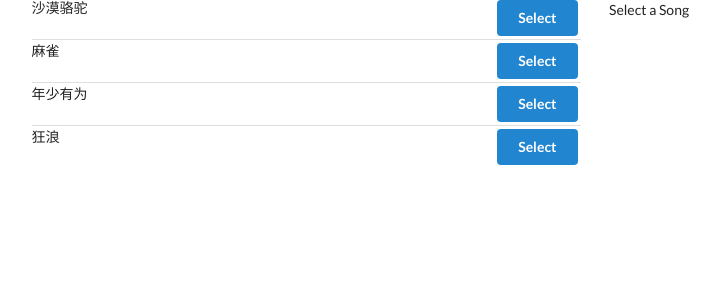
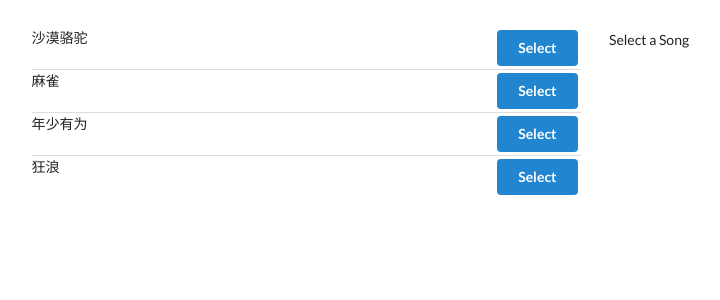
Before and after one commit to xingkongzyx/react-redux, a React (Create React App) app in the folder songs/: page / in a window 1280 px wide. Shown: the top 300 px of the page, without its empty margins (45-765 px from the left). Built offline with nearby package versions, Linux system fonts and the light colour scheme.

Commit message:
final fix for song app

```diff
--- a/songs/src/components/App.js
+++ b/songs/src/components/App.js
@@ -1,13 +1,11 @@
 import React from "react";
 import SongList from "./SongList";
 import SongDetail from "./SongDetail";
-// 如果不明确声明文件而只是声明目录，webpack将默认使用index.js文件
-// 使用{}意味着我们想要import named export from the file
-import { selectSong } from "../actions";
+
 
 const App = () => {
 	return (
-		<div className="ui container grid">
+		<div className="ui container grid" style={{ margin: "2vh" }}>
 			<div className="ui row">
 				<div className="column eight wide">
 					<SongList />
--- a/songs/src/components/SongList.js
+++ b/songs/src/components/SongList.js
@@ -25,6 +25,7 @@ class SongList extends React.Component {
 	}
 
 	render() {
+		console.log(this.renderList());
 		return (
 			<div className="ui divided list">
 				{this.renderList()}{" "}
--- a/songs/src/index.js
+++ b/songs/src/index.js
@@ -1,5 +1,7 @@
 import React from "react";
 import ReactDOM from "react-dom";
+// 如果不明确声明文件而只是声明目录，webpack将默认使用index.js文件
+// 使用{}意味着我们想要import named export from the file
 import { Provider } from "react-redux";
 import { createStore } from "redux";
 
@@ -7,8 +9,8 @@ import App from "./components/App";
 import reducers from "./reducers";
 
 ReactDOM.render(
-    // 用provider将app包裹(创造一个Provider instance)
-    // 使用createStore function并传入reducers从而得到代表整个redux app的object
+	// 用provider将app包裹(创造一个Provider instance)
+	// 使用createStore function并传入reducers从而得到代表整个redux app的object
 	<Provider store={createStore(reducers)}>
 		<App />
 	</Provider>,
--- a/songs/src/reducers/index.js
+++ b/songs/src/reducers/index.js
@@ -1,6 +1,7 @@
 import { combineReducers } from "redux";
 
 // reducer for returning a static list of songs, no need for action
+// 只返回一个静止的list
 const songsReducer = () => {
 	return [
 		{
```
Also changed, not shown: songs/src/components/SongDetail.js (line endings or trailing spaces), 1 other file (tests, documents, lock files or other folders).
